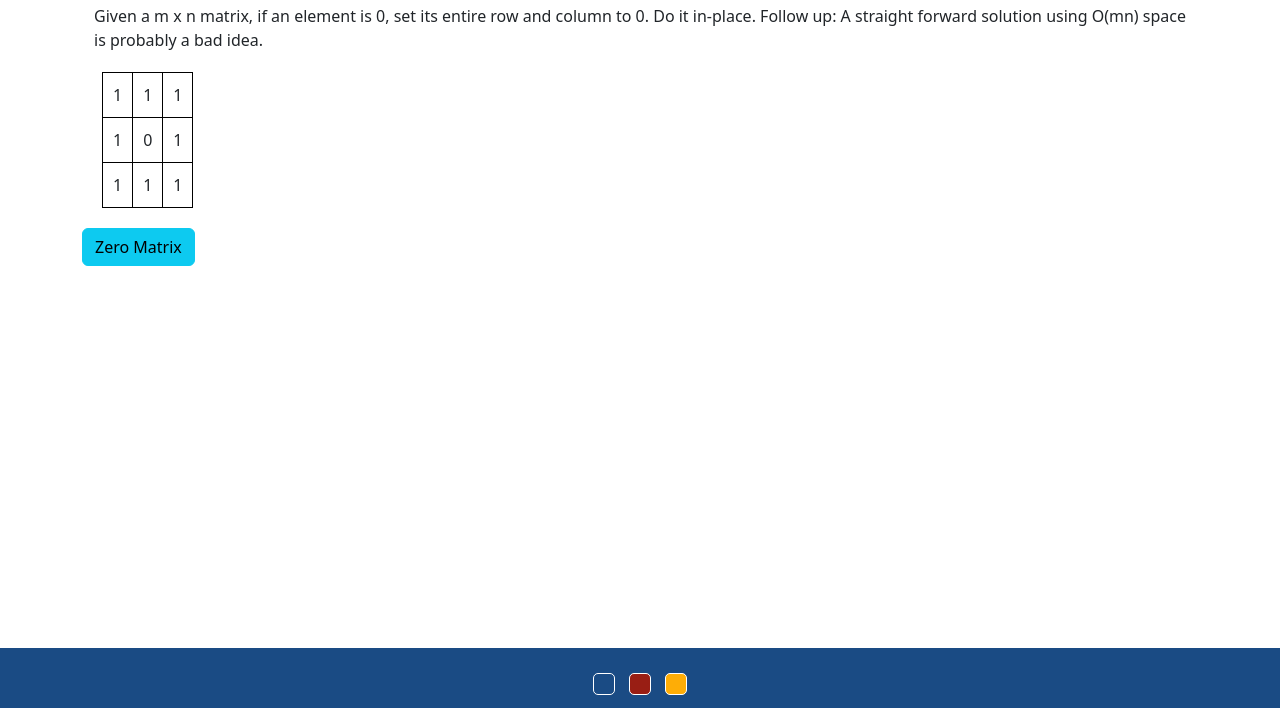
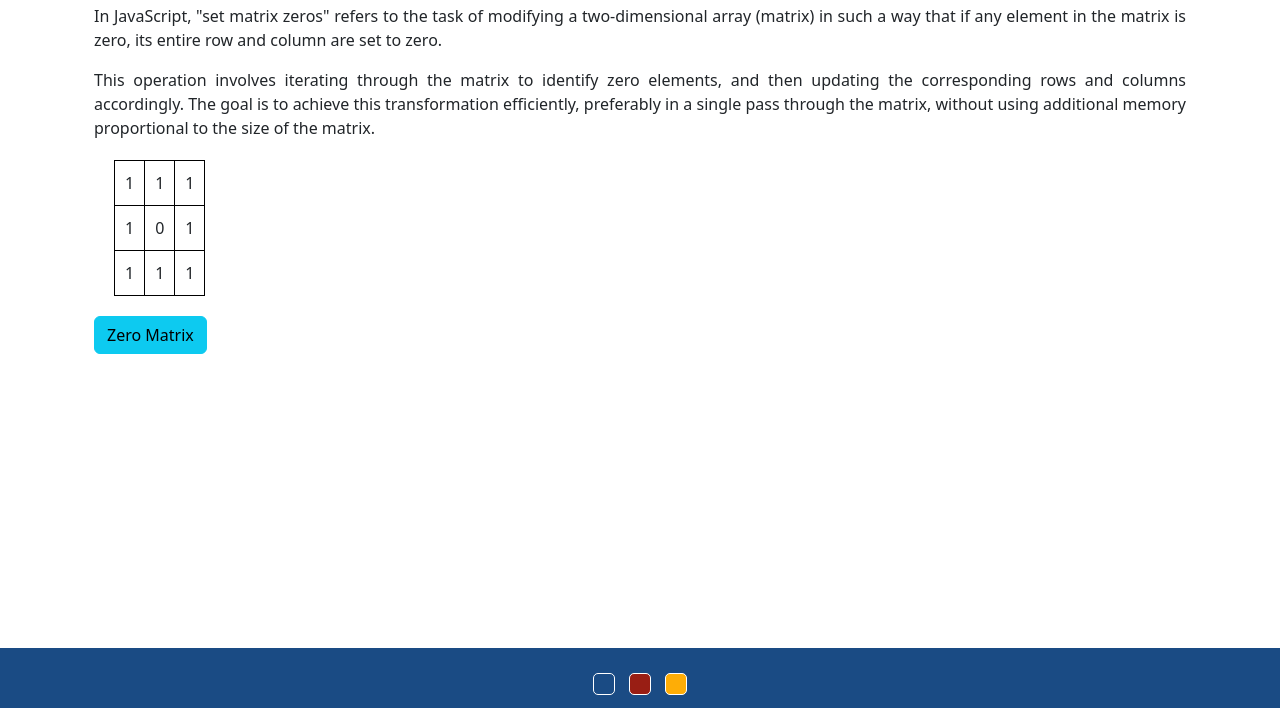
Before and after one commit to lakshmiprasad-brs/Set-Matrix-Zeroes, a plain HTML site: page index.html in a window 1280 px wide. Shown: the part 92-800 px from the top of the page. Drawn offline with nearby package versions, Linux system fonts and the light colour scheme.

Commit message:
change the mistake

```diff
--- a/index.html
+++ b/index.html
@@ -23,9 +23,8 @@
   <div class="container">
     <h2>Matrix Zeroes</h2>
 
-    <p>Given a m x n matrix, if an element is 0, set its entire row and column to 0. Do it in-place. Follow up: A straight forward solution using O(mn) space is probably a bad idea.</p>
-
-  </div>
+    <p>In JavaScript, "set matrix zeros" refers to the task of modifying a two-dimensional array (matrix) in such a way that if any element in the matrix is zero, its entire row and column are set to zero.</p>
+    <p>This operation involves iterating through the matrix to identify zero elements, and then updating the corresponding rows and columns accordingly. The goal is to achieve this transformation efficiently, preferably in a single pass through the matrix, without using additional memory proportional to the size of the matrix.</p>
   <table id="matrix">
   </table>
     <button type="button" class="btn btn-info" id="btn" onclick="zeroMatrix()">Zero Matrix</button>
```
